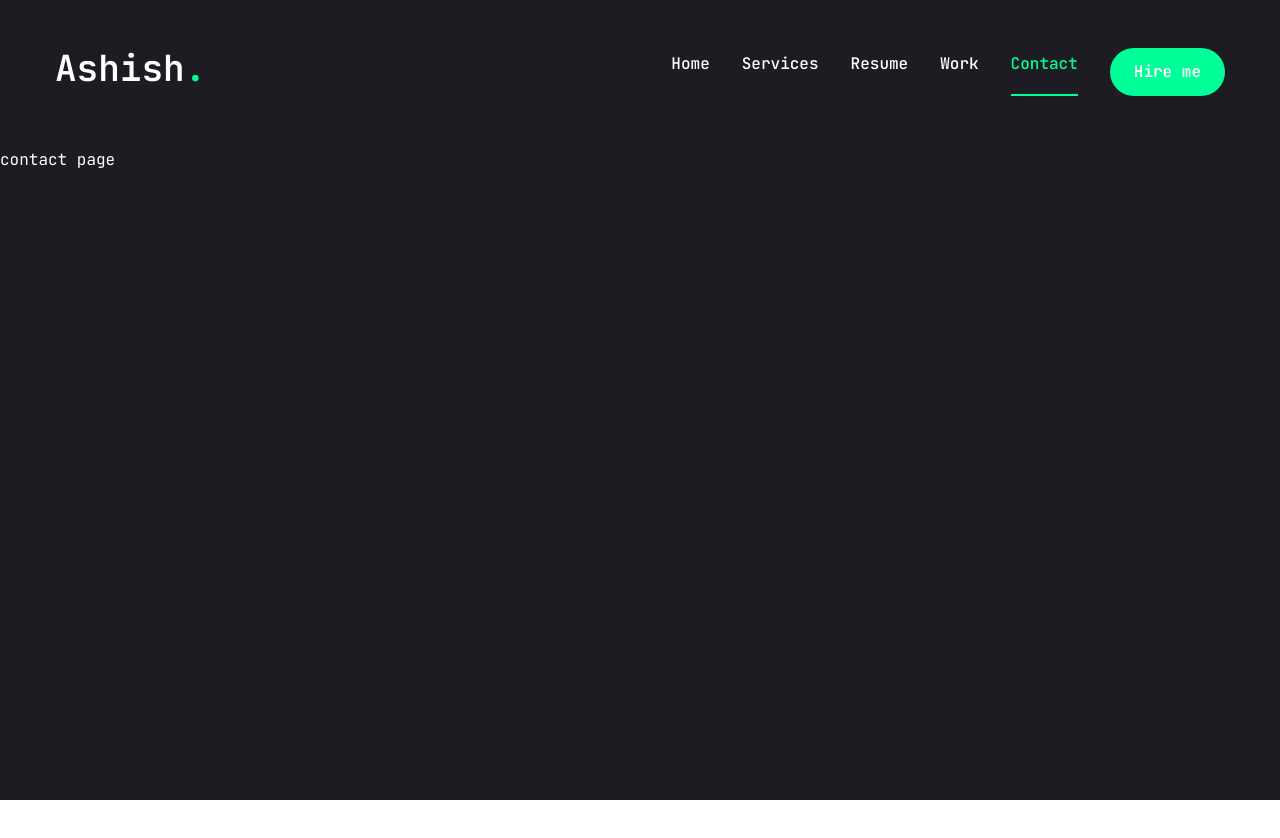
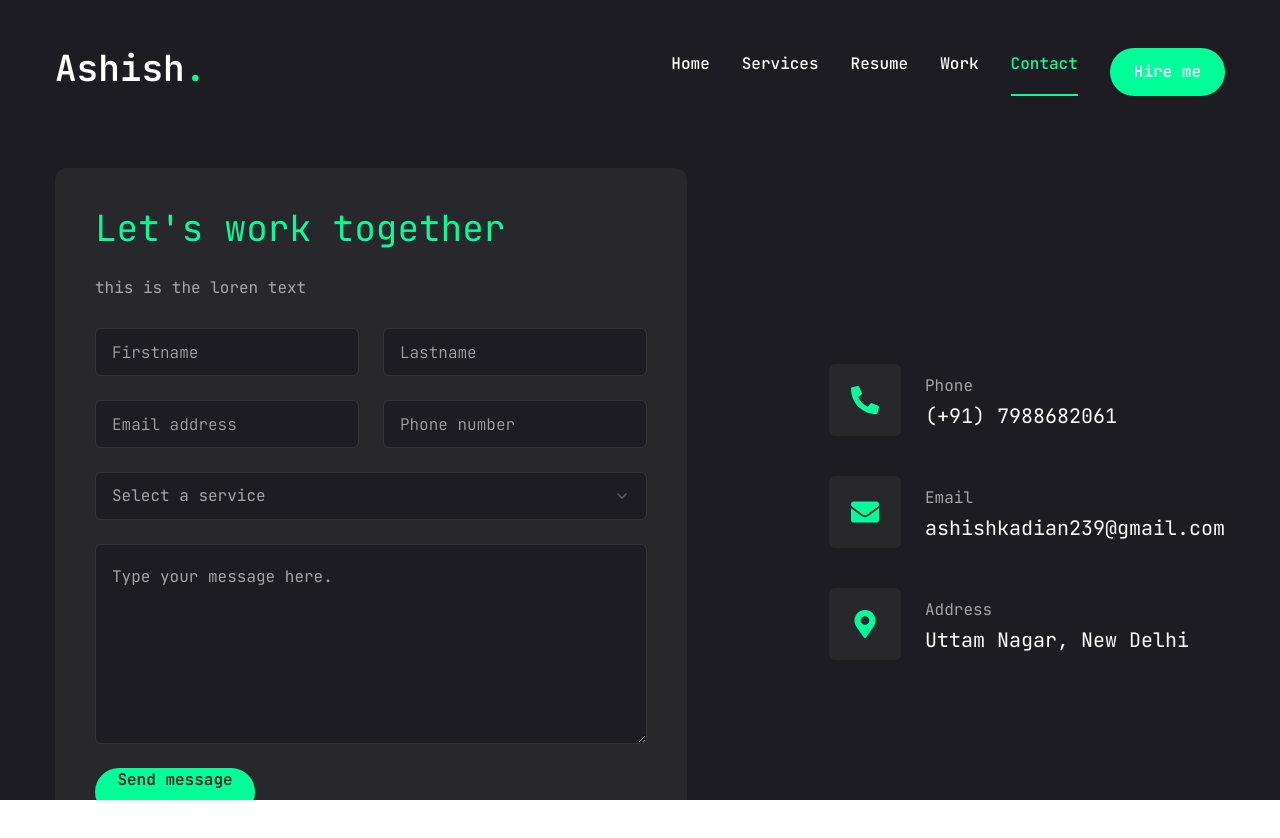
Before and after one commit to syntax2/ashish_portfolio, a Next.js app: page /contact in a window 1280 px wide. Shown: the top 838 px of the page. Before the commit the page ends 800 px from the top, so only its background shows below. Built offline with nearby package versions, Linux system fonts and the light colour scheme.

Commit message:
Update page.jsx for contact page

```diff
--- a/app/contact/page.jsx
+++ b/app/contact/page.jsx
@@ -1,5 +1,112 @@
+"use client";
+
+import { Button } from "@/components/ui/button";
+import { Input } from "@/components/ui/input";
+import { Textarea } from "@/components/ui/textarea";
+
+import { Select, SelectContent, SelectGroup, SelectItem, SelectLabel, SelectTrigger,
+SelectValue } from "@/components/ui/select";
+
+import { FaPhoneAlt, FaEnvelope, FaMapMarkerAlt } from "react-icons/fa";
+
+const info = [
+    {
+        icon: <FaPhoneAlt />,
+        title: "Phone",
+        description: "(+91) 7988682061",
+    },
+    {
+        icon: <FaEnvelope />,
+        title: "Email",
+        description: "ashishkadian239@gmail.com",
+    },
+    {
+        icon: <FaMapMarkerAlt />,
+        title: "Address",
+        description: "Uttam Nagar, New Delhi",
+    },
+];
+
+import { motion } from "framer-motion";
+
 const Contact = () => {
-    return <div>contact page</div>;
+    return (
+        <motion.section
+            initial={{ opacity: 0 }}
+            animate={{
+                opacity: 1,
+                transition: { delay: 2.4, duration: 0.4, ease: "easeIn" },
+            }}
+            className="py-6"
+        >
+            <div className="container mx-auto">
+                <div className="flex flex-col xl:flex-row gap-[30px]">
+                    {/* form */}
+                    <div className="xl:w-[54%] order-2 xl:order-none">
+                        <form className="flex flex-col gap-6 p-10 bg-[#27272c] rounded-xl">
+                            <h3 className="text-4xl text-accent">Let's work together</h3>
+                            <p className="text-white/60">this is the loren text</p>
+                            {/* input */}
+                            <div className="grid grid-cols-1 md:grid-cols-2 gap-6">
+                                <Input type="fistname" placeholder="Firstname" />
+                                <Input type="lastname" placeholder="Lastname" />
+                                <Input type="email" placeholder="Email address" />
+                                <Input type="phone" placeholder="Phone number" />
+                            </div>
+                            {/* select */}
+                            <Select>
+                                <SelectTrigger className="w-full">
+                                    <SelectValue placeholder="Select a service" />
+                                </SelectTrigger>
+                                <SelectContent>
+                                    <SelectGroup>
+                                        <SelectLabel>Select a service</SelectLabel>
+                                        <SelectItem value="ci-cd">CI/CD Pipeline Implementation</SelectItem>
+                                        <SelectItem value="cloud-infra">Cloud Infrastructure Architecture</SelectItem>
+                                        <SelectItem value="kubernetes">Kubernetes Deployment & Management</SelectItem>
+                                        <SelectItem value="monitoring">Monitoring & Observability Setup</SelectItem>
+                                        <SelectItem value="automation">Infrastructure Automation</SelectItem>
+                                        <SelectItem value="security">DevSecOps Implementation</SelectItem>
+                                        <SelectItem value="sre">SRE Consulting & Implementation</SelectItem>
+                                        {/* <SelectItem value="microservices">Microservices Architecture</SelectItem> */}
+                                        {/* <SelectItem value="terraform">Infrastructure as Code (Terraform)</SelectItem>
+                                        <SelectItem value="container">Container Orchestration</SelectItem> */}
+                                    </SelectGroup>
+                                </SelectContent>
+                            </Select>
+                            { /* textarea */}
+                            <Textarea
+                                className="h-[200px]"
+                                placeholder="Type your message here."
+                            />
+                            { /* btn */}
+                            <Button size="md" className="max-w-40">
+                                Send message
+                            </Button>
+                        </form>
+                    </div>
+                    {/* info */}
+                    <div className="flex-1 flex items-center xl:justify-end order-1 xl:order-none mb-8 xl:mb-0">
+                        <ul className="flex flex-col gap-10">
+                            {info.map((item, index) => {
+                                return (
+                                    <li key={index} className="flex items-center gap-6">
+                                        <div className="w-[52px] h-[52px] xl:w-[72px] xl:h-[72px] bg-[#27272c] text-accent rounded-md flex items-center justify-center">
+                                            <div className="text-[28px]">{item.icon}</div>
+                                        </div>
+                                        <div className="flex-1">
+                                            <p className="text-white/60">{item.title}</p>
+                                            <h3 className="text-xl">{item.description}</h3>
+                                        </div>
+                                    </li>
+                                );
+                            })}
+                        </ul>
+                    </div>
+                </div>
+            </div>
+        </motion.section>
+    );
 };
 
 export default Contact;
```
